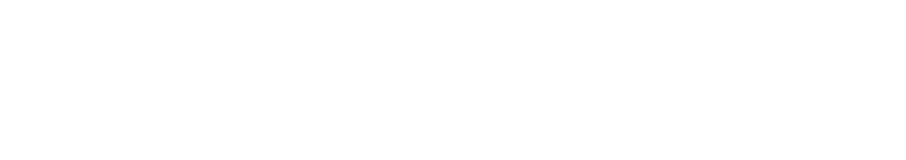
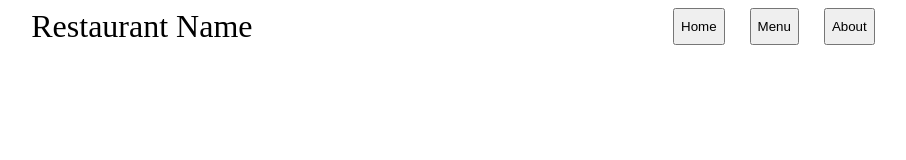
Before and after one commit to SanishPoudel/restaurant-page, a website built with webpack: page src/template.html in a window 1280 px wide. Shown: the whole page, without its empty margins (187-1093 px from the left). Built offline with nearby package versions, Linux system fonts and the light colour scheme.

Commit message:
added proper header

```diff
--- a/src/template.html
+++ b/src/template.html
@@ -3,9 +3,17 @@
 <head>
   <meta charset="UTF-8">
   <meta name="viewport" content="width=device-width, initial-scale=1.0">
-  <title>Document</title>
+  <title>Restaurant Page</title>
 </head>
 <body>
-
+  <header>
+    <div class="name">Restaurant Name</div>
+    <nav>
+      <button>Home</button>
+      <button>Menu</button>
+      <button>About</button>
+    </nav>
+  </header>
+  <div id="content"></div>
 </body>
 </html>
```
